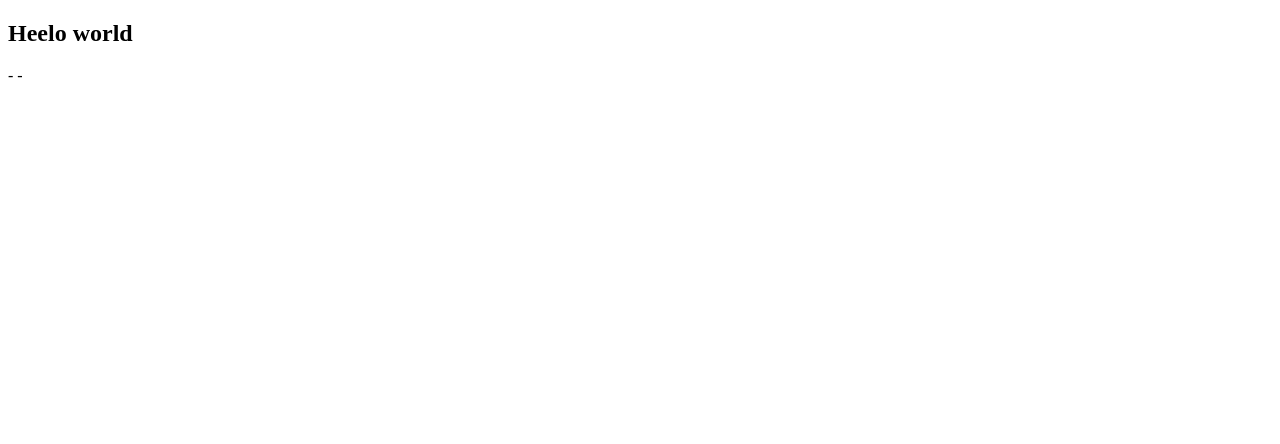
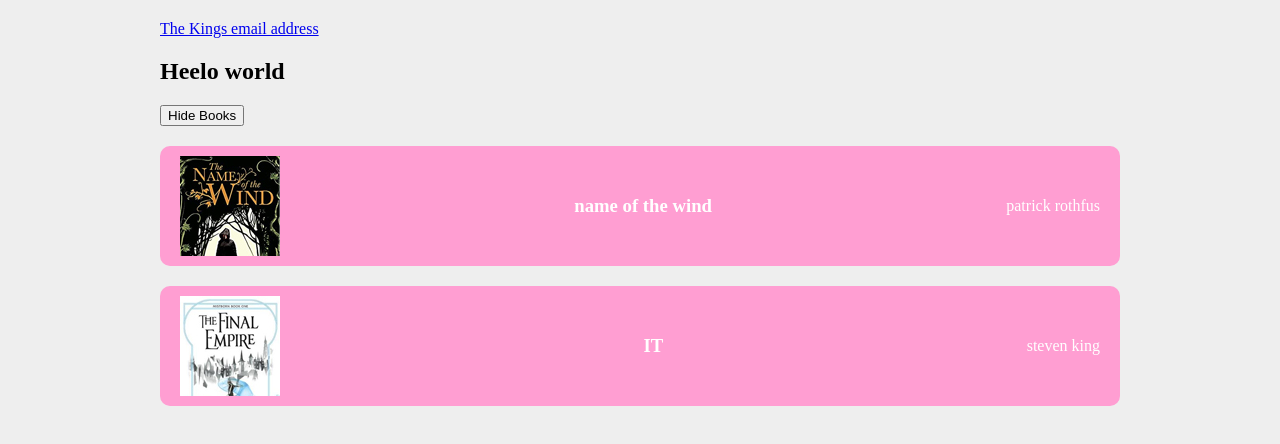
Before and after one commit to Rybrock/vue, a plain HTML site: page index.html in a window 1280 px wide. Drawn offline with nearby package versions, Linux system fonts and the light colour scheme.

Commit message:
moving onto cli

```diff
--- a/app.js
+++ b/app.js
@@ -3,11 +3,12 @@
 const app = Vue.createApp({
     data() {
         return {
+            url: 'ry.brock@ymail.com',
             showBooks: true,
             books: [
-                { title: 'name of the wind', author: 'patrick rothfus' },
-                { title: 'the way of kins', author: 'brandon sanderson' },
-                { title: 'IT', author: 'steven king' },
+                { title: 'name of the wind', author: 'patrick rothfus', img: 'assets/1.jpg', isFave: true },
+                { title: 'the way of kins', author: 'brandon sanderson', img: 'assets/2.jpg', isFave: false },
+                { title: 'IT', author: 'steven king', img: 'assets/3.jpg', isFave: true },
             ]
         }
     },
@@ -20,6 +21,11 @@ const app = Vue.createApp({
         toggleShowBooks() {
             this.showBooks = !this.showBooks;
         },
+        // ### Challenge
+        // passing in (book) as an argument from the template
+        toggleisFave(book) {
+            book.isFave = !book.isFave;
+        }
         // handleEvent(e, data) {
         //     console.log(e, e.type)
         //     if (data) {
@@ -31,7 +37,16 @@ const app = Vue.createApp({
         //     this.y = e.offsetY;
         //     console.log(x, y);
         // },
+    },
+    computed: {
+        filteredBooks() {
+            return this.books.filter((book) => book.isFave)
+        }
     }
 
 })
 app.mount('#app')
+
+// Challenge - Add to Faves
+// - Attatch a click event to each li tag
+// - When a user clicks an li, toggle the isFave property of that book
--- a/index.html
+++ b/index.html
@@ -8,42 +8,59 @@
     <title>Vue course</title>
     <script src="https://unpkg.com/vue@3"></script>
     <style>
-        .box {
-            padding: 100px 0;
-            width: 400px;
-            text-align: center;
-            background: #ddd;
-            margin: 20px;
-            display: inline-block;
+        body {
+            background: #eee;
+            max-width: 960px;
+            margin: 20px auto;
+        }
+
+        p,
+        h3,
+        ul {
+            margin: 0;
+            padding: 0;
+        }
+
+        li {
+            list-style-type: none;
+            background-color: #fff;
+            margin: 20px auto;
+            padding: 10px 20px;
+            border-radius: 10px;
+            display: flex;
+            align-items: center;
+            justify-content: space-between;
+        }
+
+        li.fave {
+            background: #ff9ed2;
+            color: #fff;
         }
     </style>
 
 </head>
+<div id="app">
+    <a v-Bind:href="url">The Kings email address</a>
+    <h2>Heelo world</h2>
+    <div v-if="showBooks">
+    </div>
+    <button @click="toggleShowBooks">
+        <span v-if="showBooks">Hide Books</span>
+        <span v-else>Show Books</span>
+    </button>
+    <div v-if="showBooks">
+        <ul>
+            <!-- pass (book) in as an argument -->
+            <li v-for="book in filteredBooks" :class="{fave: book.isFave}" @click="toggleisFave(book)">
+                <img :src="book.img" :alt="book.title">
+                <h3>{{ book.title }}</h3>
+                <p>{{ book.author }}</p>
+            </li>
+        </ul>
+    </div>
 
-<body>
-    <div id="app">
-        <h2>Heelo world</h2>
-        <div v-if="showBooks">
-            <p>{{ title }} - {{ author }} - {{ age }}</p>
-            <!-- <button @click="age ++">Increase the age</button>
-            <button @click="age --">Decrease the age</button>
-            <button @click="changeTitle('Oathbringer')">Change the Book Title</button> -->
-        </div>
-        <!-- <button @click="toggleShowBooks">
-            <span v-if="showBooks">Hide Books</span>
-            <span v-else>Show Books</span>
-        </button> -->
-
-        <br>
-        <!-- mouse events -->
-        <!-- <div class="box" @mouseover="handleEvent($event, 5)">Mouse Over</div>
-        <div class="box" @mouseleave="handleEvent">Mouse Leave</div>
-        <div class="box" @dblclick="handleEvent">Double Click</div>
-        <div class="box" @mousemove="handleMousemove">Position: {{ x }} - {{ y }}</div> -->
-
-        <!-- <div v-show="showBooks">Currently Showing Books</div> -->
-    </div>
-    <script src="app.js"></script>
-</body>
+    <body>
+        <script src="app.js"></script>
+    </body>
 
 </html>
```
Also changed, not shown: assets/1.jpg (added), assets/2.jpg (added), assets/3.jpg (added).
